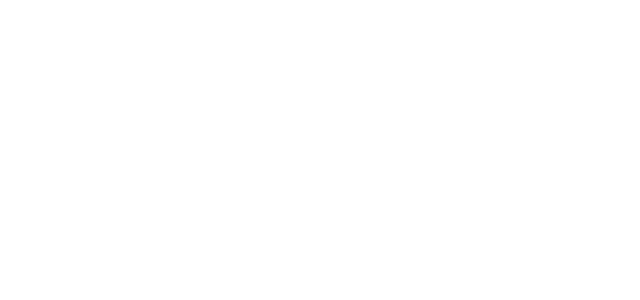
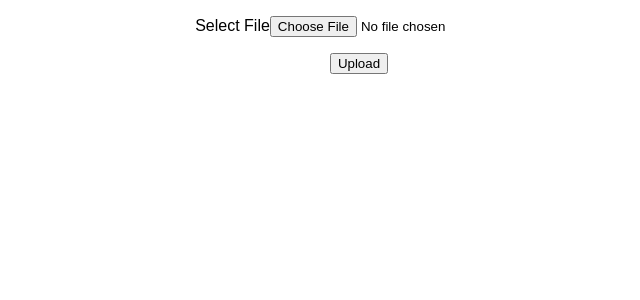
Before and after one commit to adludlow/st-ui-old, a React (Create React App) app: page /admin in a window 1280 px wide. Shown: the top 300 px of the page, without its empty margins (281-921 px from the left). Built offline with nearby package versions, Linux system fonts and the light colour scheme.

Commit message:
Initial admin functionality added.

```diff
--- a/src/App.js
+++ b/src/App.js
@@ -2,6 +2,7 @@
 import { BrowserRouter, Switch, Route } from 'react-router-dom';
 import Team from './components/Team';
 import LoginContainer from './components/Login.container';
+import { Admin } from './components/Admin';
 import './App.css';
 
 class App extends Component {
@@ -12,6 +13,7 @@
           <Switch>
             <Route exact path="/" component = {Team} />
             <Route path="/login" component = {LoginContainer} />
+            <Route path="/admin" component = {Admin} />
           </Switch>
         </BrowserRouter>
       </div>
--- /dev/null
+++ b/src/components/Admin.js
@@ -0,0 +1,39 @@
+import React, { Component } from 'react';
+
+export class Admin extends Component {
+  state = { selectedFile: '', busy: false };
+
+  onChange = (event) => {
+    event.persist();
+    console.log(event);
+
+    this.setState({
+      selectedFile: event.target.files[0],
+      busy: false
+    });
+  };
+
+  onSubmit = () => {
+    const data = new FormData();
+    data.append('file', this.state.selectedFile, this.state.selectedFile.name);
+  };
+
+  render() {
+    const { selectedFile, busy } = this.state;
+    const { onChange, onSubmit } = this;
+
+    return (
+      <div className="admin">
+        <form className="import-league-form" onSubmit={onSubmit}>
+          <p>
+            <label htmlFor="file-selector">Select File</label>
+            <input id="file-selector" type="file" onChange={onChange} disabled={busy} />
+          </p>
+          <p>
+            <button type="submit" className="file-upload-button" disabled={busy}>Upload</button>
+          </p>
+        </form>
+      </div>
+    );
+  }
+}
```
Also changed, not shown: package.json (+13 -7 lines), 1 other file (tests, documents, lock files or other folders).
